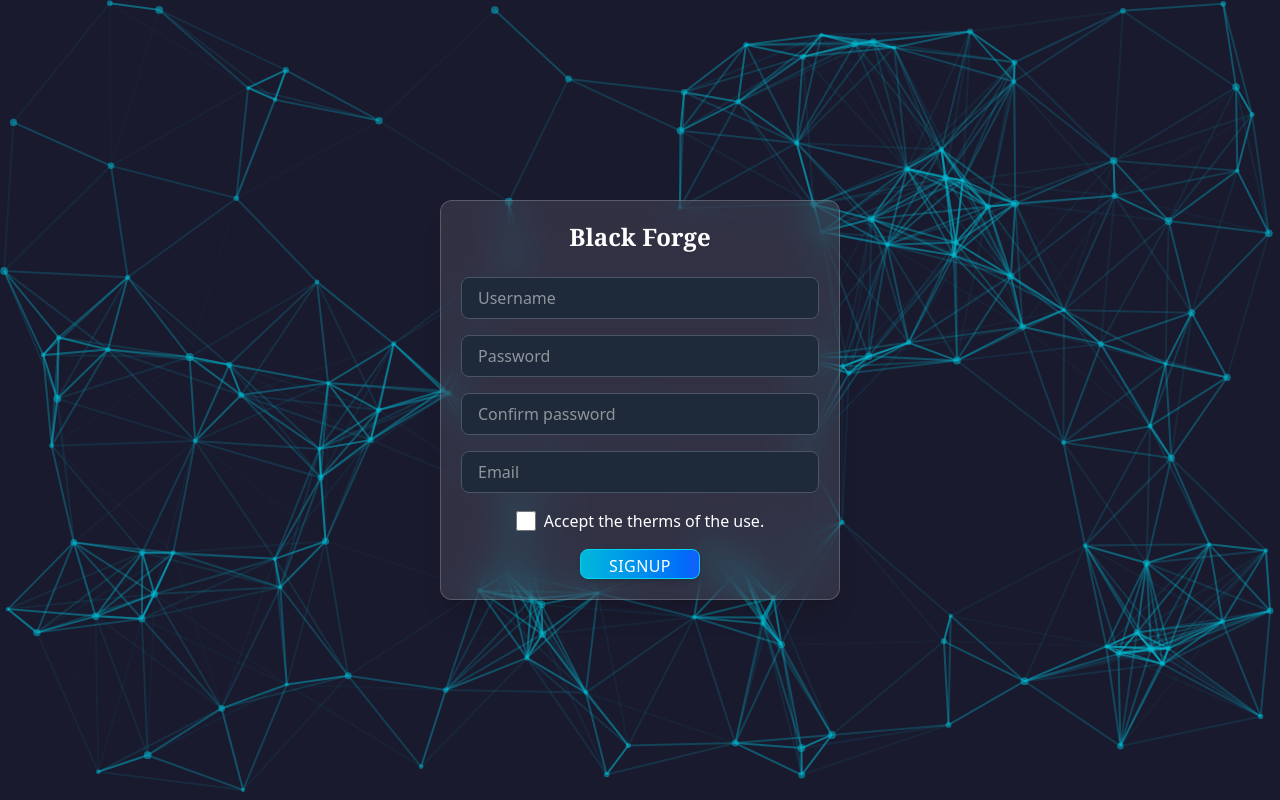
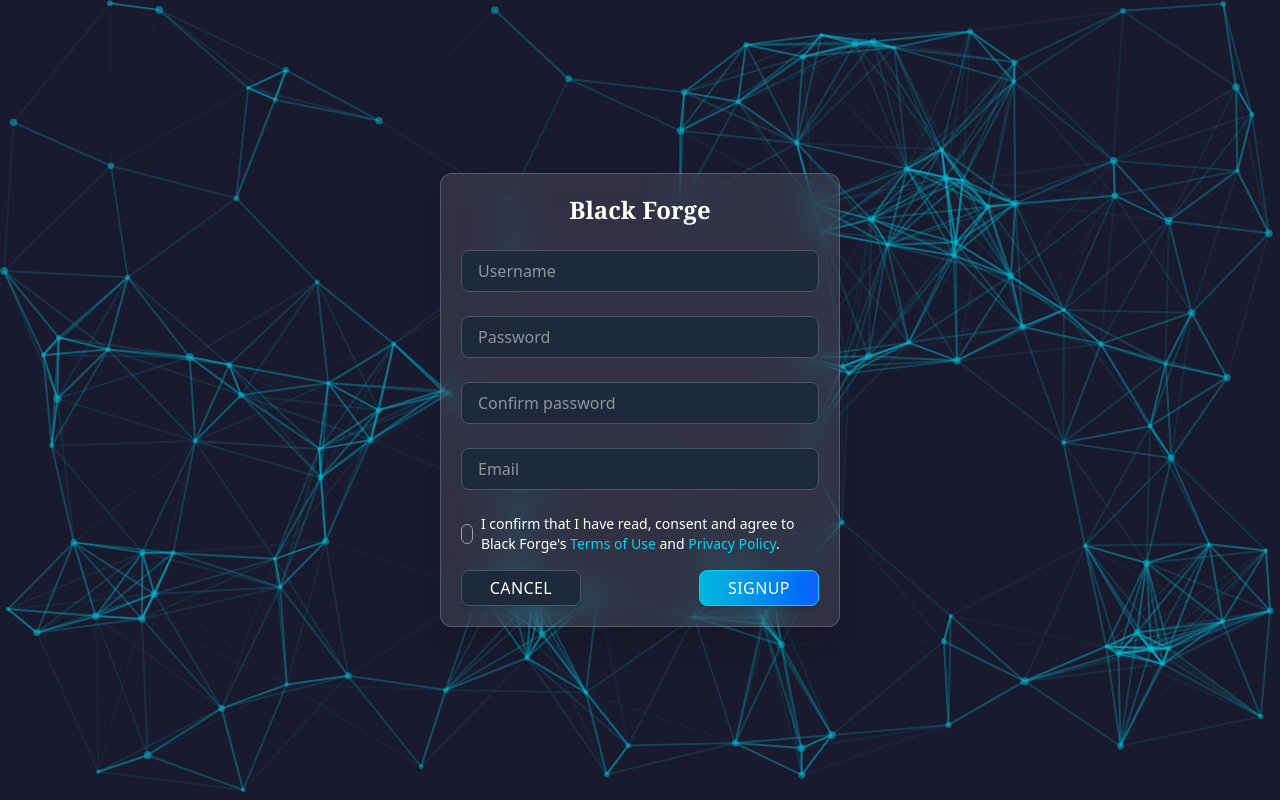
Before and after one commit to laustidio/project-react, a React (Vite) app: page /signup in a window 1280 px wide. Built offline with nearby package versions, Linux system fonts and the light colour scheme.

Commit message:
Implementation of the yup validations on FormSignup and Signin

```diff
--- a/src/components/features/forms/form-login/FormLogin.tsx
+++ b/src/components/features/forms/form-login/FormLogin.tsx
@@ -1,31 +1,34 @@
-import React, { useState } from 'react';
+import React from 'react';
+import * as Yup from 'yup';
 import Input from '../../../ui/input/Input';
 import Button from '../../../ui/button/Button';
+import { FormProvider, SubmitHandler, useForm } from 'react-hook-form';
 import { Link, useNavigate } from 'react-router-dom';
+import { useFormValidation } from '../../../../hooks/useFormValidation';
+
+interface LoginFormData {
+  username: string
+  password: string
+}
+
+const schema = Yup.object().shape({
+  username: Yup.string().min(3, "Minimum 3 characters.").required('Username is required.'),
+  password: Yup.string().required('Password is required.'),
+});
 
 const FormLogin: React.FC = () => {
-  const [formData, setFormData] = useState({ username: '', password: '' });
+  const { handleSubmit, register } = useForm<LoginFormData>();
+  const methods = useFormValidation<typeof schema>(schema);
+
   const navigate = useNavigate();
 
-  const handleLogin = (e: React.FormEvent) => {
-    e.preventDefault();
-
-    if (formData.username.trim() && formData.password.trim()) {
-      localStorage.setItem('user', JSON.stringify(formData)); //Simulate authentication
-      navigate('/home');
-    } else {
-      alert('All the fields are riquired be completed!');
+  const onSubmit: SubmitHandler<LoginFormData> = (data) => {
+    localStorage.setItem("user", JSON.stringify(data))
+    navigate("/home")
   }
-  };
-
-  const handleChange = (e: React.ChangeEvent<HTMLInputElement>) => {
-    setFormData({
-      ...formData,
-      [e.target.name]: e.target.value, // Updates state dynamically
-    });
-  };
 
   return (
+    <FormProvider {...methods}>
       <form
         className={`
         flex flex-col
@@ -44,30 +47,27 @@ const FormLogin: React.FC = () => {
         relative
         z-10
         `}
-      onSubmit={handleLogin}
+        onSubmit={handleSubmit(onSubmit)}
       >
         <h2 className='text-white text-2xl font-semibold font-serif text-center mb-2'>
           Black Forge
         </h2>
         <Input
           type='text'
-        name='username'
           placeholder='Username'
-        value={formData.username}
-        onChange={handleChange}
+          {...register("username", { required: true })}
         />
         <Input
           type='password'
-        name='password'
           placeholder='Password'
-        value={formData.password}
-        onChange={handleChange}
+          {...register("password", { required: true })}
         />
         <Button type='submit' variant='primary'>
           Login
         </Button>
         <Link to='/signup'>Signup</Link>
       </form>
+    </FormProvider>
   );
 };
 
--- a/src/components/features/forms/form-signup/FormSignup.tsx
+++ b/src/components/features/forms/form-signup/FormSignup.tsx
@@ -6,9 +6,10 @@ import Checkbox from '../../../ui/checkbox/Checkbox';
 import { FormSignupStyles } from './FormSignupStyles';
 import { FormProvider, SubmitHandler } from 'react-hook-form';
 import { useFormValidation } from '../../../../hooks/useFormValidation';
+import { useNavigate } from 'react-router-dom';
 
 const schema = Yup.object().shape({
-  username: Yup.string().min(3).required('Username is required.'),
+  username: Yup.string().min(3, "Minimum 3 characters.").required('Username is required.'),
   password: Yup.string()
     .min(6, 'Minimum 6 characters.')
     .required('Password is required.'),
@@ -23,6 +24,8 @@ const schema = Yup.object().shape({
 
 const FormSignup: React.FC = () => {
   const methods = useFormValidation<typeof schema>(schema);
+
+  const navigate = useNavigate()
   const { reset } = methods;
 
   const onSubmit: SubmitHandler<Yup.InferType<typeof schema>> = (data) => {
@@ -30,72 +33,49 @@ const FormSignup: React.FC = () => {
     reset();
   };
 
+  const handleCancel = () => {
+    navigate("/login")
+  }
+
   return (
     <FormProvider {...methods}>
       <form
         onSubmit={methods.handleSubmit(onSubmit)}
-        className={FormSignupStyles.form}
-      >
+        className={FormSignupStyles.form}>
+
         <h2 className={FormSignupStyles.h2}>Black Forge</h2>
-        <Input
-          type='text'
-          placeholder='Username'
-          {...methods.register('username')}
-        />
-        {methods.formState.errors.username && (
-          <p className={FormSignupStyles.yupText}>
-            {methods.formState.errors.username.message}
-          </p>
-        )}
 
-        <Input
-          type='password'
-          placeholder='Password'
-          {...methods.register('password')}
-        />
-        {methods.formState.errors.password && (
-          <p className={FormSignupStyles.yupText}>
-            {methods.formState.errors.password.message}
-          </p>
-        )}
-
-        <Input
-          type='password'
-          placeholder='Confirm password'
-          {...methods.register('confirmPwd')}
-        />
-        {methods.formState.errors.confirmPwd && (
-          <p className={FormSignupStyles.yupText}>
-            {methods.formState.errors.confirmPwd.message}
-          </p>
-        )}
-
-        <Input
-          type='email'
-          placeholder='Email'
-          {...methods.register('email')}
-        />
-        {methods.formState.errors.email && (
-          <p className={FormSignupStyles.yupText}>
-            {methods.formState.errors.email.message}
-          </p>
-        )}
+        <Input type='text' placeholder='Username' name='username' />
+        <Input type='password' placeholder='Password' name='password' />
+        <Input type='password' placeholder='Confirm password' name='confirmPwd' />
+        <Input type='email' placeholder='Email' name='email' />
 
         <Checkbox
-          label='Accept the therms of the use.'
-          {...methods.register('isAcceptTherms')}
+          label={
+            <>
+              I confirm that I have read, consent and agree to Black Forge's{" "}
+              <a href="" className="text-cyan-400 hover:underline">
+                Terms of Use
+              </a>{" "}
+              and{" "}
+              <a href="" className="text-cyan-400 hover:underline">
+                Privacy Policy
+              </a>.
+            </>
+          }
+          name='isAcceptTherms'
         />
-        {methods.formState.errors.isAcceptTherms && (
-          <p className={FormSignupStyles.yupText}>
-            {methods.formState.errors.isAcceptTherms.message}
-          </p>
-        )}
 
-        <Button type='submit' variant='primary'>
-          Signup
-        </Button>
+        <div className='flex w-full justify-between items-center'>
+          <Button onClick={handleCancel} variant='secondary'>
+            Cancel
+          </Button>
+          <Button type='submit' variant='primary'>
+            Signup
+          </Button>
+        </div>
       </form>
-    </FormProvider>
+    </FormProvider >
   );
 };
 export default FormSignup;
--- a/src/components/features/forms/form-signup/FormSignupStyles.ts
+++ b/src/components/features/forms/form-signup/FormSignupStyles.ts
@@ -5,7 +5,8 @@ export const FormSignupStyles = {
       items-center
       justify-center
       w-[400px]
-                h-[400px]
+      max-h-[600px]
+      overflow-auto
       p-5
       gap-4
       border
@@ -18,7 +19,5 @@ export const FormSignupStyles = {
       z-10
   `,
 
-  yupText: `text-red-400 text-sm`,
-
   h2: 'text-white text-2xl font-semibold font-serif text-center mb-2',
 };
--- a/src/components/ui/Input/Input.tsx
+++ b/src/components/ui/Input/Input.tsx
@@ -1,12 +1,32 @@
 import React from 'react';
+import { useFormContext } from 'react-hook-form';
 
-const Input: React.FC<React.InputHTMLAttributes<HTMLInputElement>> = (
-  props
-) => {
+interface InputProps extends React.InputHTMLAttributes<HTMLInputElement> {
+  name: string
+  label?: string
+}
+
+const Input: React.FC<InputProps> = ({ name, label, ...props }) => {
+  const formContext = useFormContext();
+
+  if (!formContext) {
+    throw new Error(
+      `O componente <Input name="${name}"/> deve ser usado dentro de um <FormProvider>`
+    )
+  }
+
+  const {
+    register,
+    formState: { errors },
+  } = useFormContext();
+
   return (
-    <input
-      {...props}
-      className={`
+    <div className="relative w-full mb-2">
+      {label && <label className="block text-white mb-1">{label}</label>}
+      <input
+        {...register(name)}
+        {...props}
+        className={`
         w-full max-w-md px-4 py-2
         bg-gray-800
         text-white
@@ -17,8 +37,16 @@ const Input: React.FC<React.InputHTMLAttributes<HTMLInputElement>> = (
         focus:ring-cyan-400
         focus:border-cyan-400
         transition
-        ${props.className || ''}`}
-    />
+        ${props.className || ''}
+        ${errors[name] ? "border-red-500" : "border-gray-500"}
+      `}
+      />
+      {errors[name] && (
+        <p className="absolute top-full left-0 text-red-500 text-sm">
+          {errors[name]?.message as string}
+        </p>
+      )}
+    </div>
   );
 };
 
--- a/src/components/ui/checkbox/Checkbox.tsx
+++ b/src/components/ui/checkbox/Checkbox.tsx
@@ -1,18 +1,40 @@
 import React from 'react';
+import { Check } from 'lucide-react';
+import { useFormContext } from 'react-hook-form';
 
 interface CheckboxProps extends React.InputHTMLAttributes<HTMLInputElement> {
-  label: string;
+  label: React.ReactNode;
+  name: string;
+  register?: any;
 }
 
-const Checkbox: React.FC<CheckboxProps> = ({ label, ...props }) => {
+const Checkbox: React.FC<CheckboxProps> = ({ name, label, register, ...props }) => {
+  const formContext = useFormContext();
+
   return (
     <label className='flex items-center space-x-2 cursor-pointer'>
+
+      {/* Invisible checkbox */}
       <input
         type='checkbox'
-        className='form-checkbox h-5 w-5 text-cyan-400 border-gray-300 rounded focus: ring-cyan-400'
+        className='peer hidden'
         {...props}
+        {...(register ? register : formContext?.register(name))}
       />
-      <span className='text-white'>{label}</span>
+
+      {/* Custom checkbox */}
+      <div
+        className={`
+          w-5 h-5
+          border border-gray-400 rounded-md
+          flex items-center justify-center
+          transition duration-200
+           peer-checked:bg-cyan-400 peer-checked:border-cyan-400
+        `}>
+        {props.checked && <Check size={16} color="white" />}
+      </div>
+
+      <span className='text-white text-sm'>{label}</span>
     </label>
   );
 };
```
Lines whose indentation alone changed are shown as unchanged.
